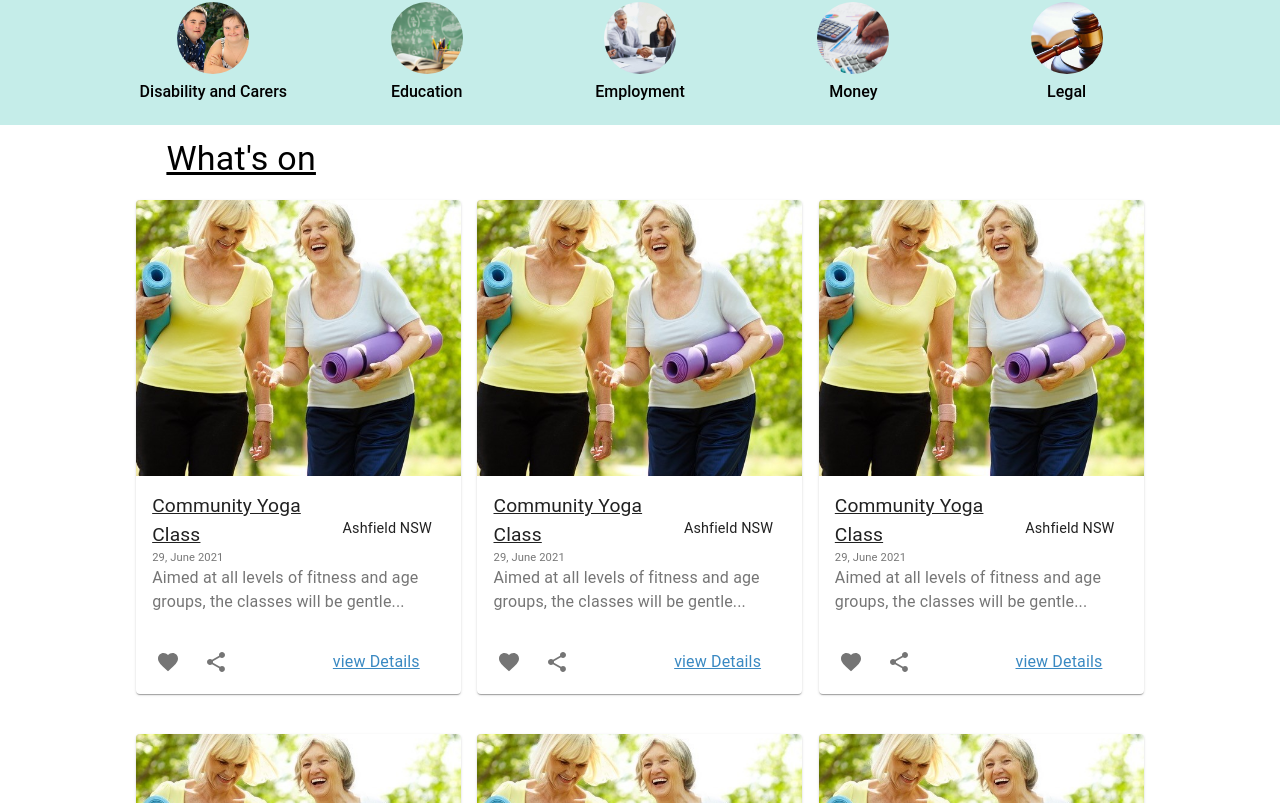
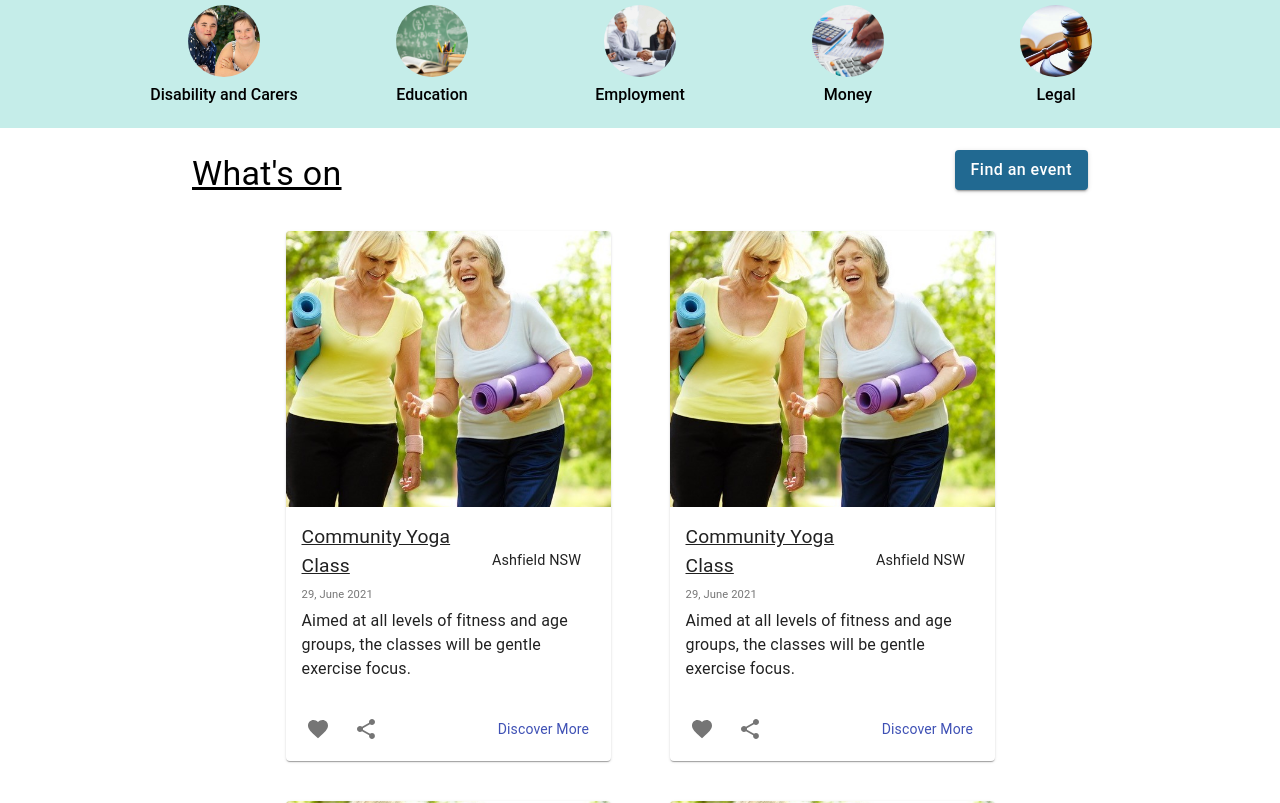
Before and after one commit to sharon-meishi/COMP9323_Group13_WellbeingBridge, a React (Create React App) app in the folder frontend/: page /home in a window 1280 px wide. Shown: the part 837-1640 px from the top of the page. Built offline with nearby package versions, Linux system fonts and the light colour scheme.

Commit message:
cardborad update

```diff
--- a/frontend/src/components/EventCard.js
+++ b/frontend/src/components/EventCard.js
@@ -1,4 +1,4 @@
-import React from 'react'
+import React from 'react';
 import { makeStyles } from '@material-ui/core/styles';
 // import clsx from 'clsx';
 import Card from '@material-ui/core/Card';
@@ -17,11 +17,12 @@ import ShareIcon from '@material-ui/icons/Share';
 // import ExpandMoreIcon from '@material-ui/icons/ExpandMore';
 // import MoreVertIcon from '@material-ui/icons/MoreVert';
 import SamplePic from '../Assets/eventPic.jpeg';
+import Link from '@material-ui/core/Link';
 
 const useStyles = makeStyles((theme) => ({
   root: {
     width: 325,
-      margin:'20px 0 20px 0',
+    margin: '20px 0 20px 0',
   },
   media: {
     height: 0,
@@ -34,47 +35,46 @@ const useStyles = makeStyles((theme) => ({
       duration: theme.transitions.duration.shortest,
     }),
   },
-    title:{
-      fontSize:"1.2rem",
+  title: {
+    fontSize: '1.2rem',
     // paddingRight:"1%",
-      width:"65%",
-      textDecoration:"underline",
+    width: '65%',
+    textDecoration: 'underline',
     // color:"textSecondary",
   },
-    location:{
-      fontSize:"0.9rem",
-      justifyContent:"end",
-      paddingTop:"9%",
-      width:"35%",
+  location: {
+    fontSize: '0.9rem',
+    justifyContent: 'end',
+    paddingTop: '9%',
+    width: '35%',
     // color:"textSecondary",
-
   },
   // expandOpen: {
   //   transform: 'rotate(180deg)',
   // },
-    date:{
-      fontSize:"0.7rem",
+  date: {
+    paddingTop: '2%',
+    fontSize: '0.7rem',
   },
-    detail:{
-      height:"10%",
+  detail: {
+    paddingTop: '2%',
+    height: '10%',
   },
   // avatar: {
   //   backgroundColor: red[500],
   // },
-    actions:{
-      display:"flex",
+  actions: {
+    display: 'flex',
   },
-    view:{
-      paddingLeft:"30%",
-      color:"#3a89c2",
-      textDecoration:"underline",
-
-    }
+  view: {
+    paddingLeft: '35%',
+  },
 }));
 function EventCard(props) {
   const classes = useStyles();
   // const [expanded, setExpanded] = React.useState(false);
-    const {eventId, thumbnail, name, date, location, favourite} = props.info;
+  const { eventId, thumbnail, name, date, location, favourite } = props.info;
+  const preventDefault = (event) => event.preventDefault();
   // const handleExpandClick = () => {
   //   setExpanded(!expanded);
   // };
@@ -87,39 +87,43 @@ function EventCard(props) {
       <CardMedia
         className={classes.media}
         image={SamplePic}
-          title="Paella dish"
+        title='Paella dish'
       />
       <CardContent>
-          <Grid container direction="row">
-            <Typography className={classes.title}  >
-              {name}
-            </Typography>
-            <Typography className={classes.location}  >
+        <Grid container direction='row'>
+          <Typography className={classes.title}>{name}</Typography>
+          <Typography className={classes.location}>
             {location.suburb}
           </Typography>
         </Grid>
-          <Typography  className={classes.date} color="textSecondary">
+        <Typography className={classes.date} color='textSecondary'>
           29, June 2021
         </Typography>
         <Grid className={classes.detail}>
-            <Typography   color="textSecondary">
-              Aimed at all levels of fitness and age groups, the classes will be gentle...
+          <Typography >
+            Aimed at all levels of fitness and age groups, the classes will be
+            gentle exercise focus.
           </Typography>
         </Grid>
       </CardContent>
-        <CardActions className={classes.actions} disableSpacing className={classes.actions}>
-          <IconButton aria-label="add to favorites">
+      <CardActions className={classes.actions} disableSpacing>
+        <IconButton aria-label='add to favorites'>
           <FavoriteIcon />
         </IconButton>
-          <IconButton aria-label="share">
+        <IconButton aria-label='share'>
           <ShareIcon />
         </IconButton>
-          <Typography className={classes.view}>
-            view Details
-          </Typography>
+        <Link
+          href='#'
+          onClick={preventDefault}
+          className={classes.view}
+          variant='body2'
+        >
+          Discover More
+        </Link>
       </CardActions>
     </Card>
   );
 }
 
-export default EventCard
+export default EventCard;
--- a/frontend/src/components/HomePage/CardBoard.js
+++ b/frontend/src/components/HomePage/CardBoard.js
@@ -3,99 +3,123 @@ import { makeStyles } from '@material-ui/core/styles';
 import EventCard from '../EventCard';
 import Grid from '@material-ui/core/Grid';
 import Typography from '@material-ui/core/Typography';
-// import Box from '@material-ui/core/Box';
+import HomePageButton from '../HomePageButton';
+import Box from '@material-ui/core/Box';
 
 const useStyles = makeStyles({
   root: {
     // backgroundColor:'#C5EDF9',
     // justifyContent:'center',
-    direction:"row",
-    justifyContent:"space-around ",
-    alignItems:"space-between",
-    padding:'0 10% 0 10%',
+    direction: 'row',
+    justifyContent: 'space-around ',
+    alignItems: 'space-between',
+    padding: '0 20% 0 20%',
   },
-  text:{
+  text: {
     // justifyContent:'space-between',
     // backgroundColor:'black',
     // margin: '20px',
-    textDecoration:'underline',
-    padding:'1% 13% 0 13%',
+    textDecoration: 'underline',
+    padding: '1% 0 0 0',
+  },
+  title:{
+    width: '70%',
+    display: 'flex',
+    alignItems: 'center',
+    justifyContent: 'space-between',
+    padding: '16px',
   }
-
 });
 const CardBoard = () => {
   const classes = useStyles();
-  const event_list = [{
-    "eventId": 1,
-    "thumbnail": "image link",
-    "name": "Community Yoga Class",
-    "date": "",
-    "location": {
-      "postcode": "2131",
-      "suburb": "Ashfield NSW"
+  const event_list = [
+    {
+      eventId: 1,
+      thumbnail: 'image link',
+      name: 'Community Yoga Class',
+      date: '',
+      location: {
+        postcode: '2131',
+        suburb: 'Ashfield NSW',
+      },
+      favourite: true,
     },
-    "favourite": true
-  },{
-    "eventId": 2,
-    "thumbnail": "image link",
-    "name": "Community Yoga Class",
-    "date": "",
-    "location": {
-      "postcode": "2131",
-      "suburb": "Ashfield NSW"
+    {
+      eventId: 2,
+      thumbnail: 'image link',
+      name: 'Community Yoga Class',
+      date: '',
+      location: {
+        postcode: '2131',
+        suburb: 'Ashfield NSW',
+      },
+      favourite: true,
     },
-    "favourite": true
-  },{
-    "eventId": 3,
-    "thumbnail": "image link",
-    "name": "Community Yoga Class",
-    "date": "",
-    "location": {
-      "postcode": "2131",
-      "suburb": "Ashfield NSW"
+    {
+      eventId: 3,
+      thumbnail: 'image link',
+      name: 'Community Yoga Class',
+      date: '',
+      location: {
+        postcode: '2131',
+        suburb: 'Ashfield NSW',
+      },
+      favourite: true,
     },
-    "favourite": true
-  },{
-    "eventId": 4,
-    "thumbnail": "image link",
-    "name": "Community Yoga Class",
-    "date": "",
-    "location": {
-      "postcode": "2131",
-      "suburb": "Ashfield NSW"
+    {
+      eventId: 4,
+      thumbnail: 'image link',
+      name: 'Community Yoga Class',
+      date: '',
+      location: {
+        postcode: '2131',
+        suburb: 'Ashfield NSW',
+      },
+      favourite: true,
     },
-    "favourite": true
-  },{
-    "eventId": 5,
-    "thumbnail": "image link",
-    "name": "Community Yoga Class",
-    "date": "",
-    "location": {
-      "postcode": "2131",
-      "suburb": "Ashfield NSW"
+    {
+      eventId: 5,
+      thumbnail: 'image link',
+      name: 'Community Yoga Class',
+      date: '',
+      location: {
+        postcode: '2131',
+        suburb: 'Ashfield NSW',
+      },
+      favourite: true,
     },
-    "favourite": true
-  },{
-    "eventId": 6,
-    "thumbnail": "image link",
-    "name": "Community Yoga Class",
-    "date": "",
-    "location": {
-      "postcode": "2131",
-      "suburb": "Ashfield NSW"
+    {
+      eventId: 6,
+      thumbnail: 'image link',
+      name: 'Community Yoga Class',
+      date: '',
+      location: {
+        postcode: '2131',
+        suburb: 'Ashfield NSW',
+      },
+      favourite: true,
     },
-    "favourite": true
-  }];
+  ];
   // const event_board = event_list.map(event => <EventCard key={event.eventId} className={classes.item}></EventCard>);
   return (
-    <div>
-      <Typography variant="h4" className={classes.text}>What's on</Typography>
+    <Box display='flex' flexDirection='column' alignItems='center' justifyContent='space-between'>
+      <Box className={classes.title}>
+        <Typography variant='h4'  className={classes.text}>
+          What's on
+        </Typography>
+        <HomePageButton text='Find an event' />
+      </Box>
       <Grid container className={classes.root}>
-        {event_list.map(event => <EventCard key={event.eventId} className={classes.item} info={event}></EventCard>)}
+        {event_list.map((event) => (
+          <EventCard
+            key={event.eventId}
+            className={classes.item}
+            info={event}
+          ></EventCard>
+        ))}
       </Grid>
-
-    </div>
-  )
-}
+    </Box>
+  );
+};
 
 export default CardBoard;
--- a/frontend/src/components/HomePage/OrganizationAllType.js
+++ b/frontend/src/components/HomePage/OrganizationAllType.js
@@ -37,8 +37,7 @@ const useStyles = makeStyles((theme) => ({
     display: 'flex',
     alignItems: 'center',
     justifyContent: 'center',
-    paddingBottom: '16px',
-    paddingTop: '16px',
+    padding: '16px 16px',
   },
   title: {
     width: '70%',
@@ -50,7 +49,8 @@ const useStyles = makeStyles((theme) => ({
   titleStyle: {
     textDecoration: 'underline',
     fontFamily: `'Noto Sans', 'Roboto'`,
-    fontWeight: '600'
+    fontWeight: '500',
+    fontSize: '1.8rem'
   },
 }));
 
@@ -61,7 +61,7 @@ function OrganizationAllType() {
     <Box className={classes.box}>
       <Grid container className={classes.root}>
         <Box className={classes.title}>
-          <Typography variant='h5' align='left' className={classes.titleStyle}>
+          <Typography className={classes.titleStyle}>
             What type of organization you are looking for?
           </Typography>
           <HomePageButton text='Find an Organization'/>
```
Lines whose indentation alone changed are shown as unchanged.
